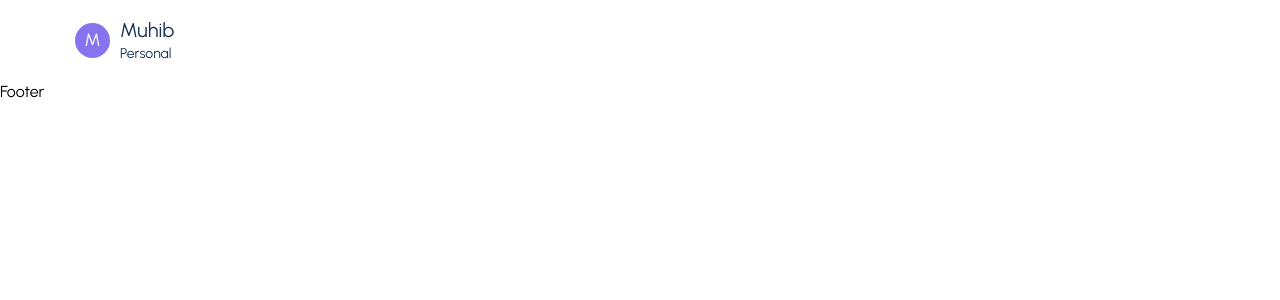
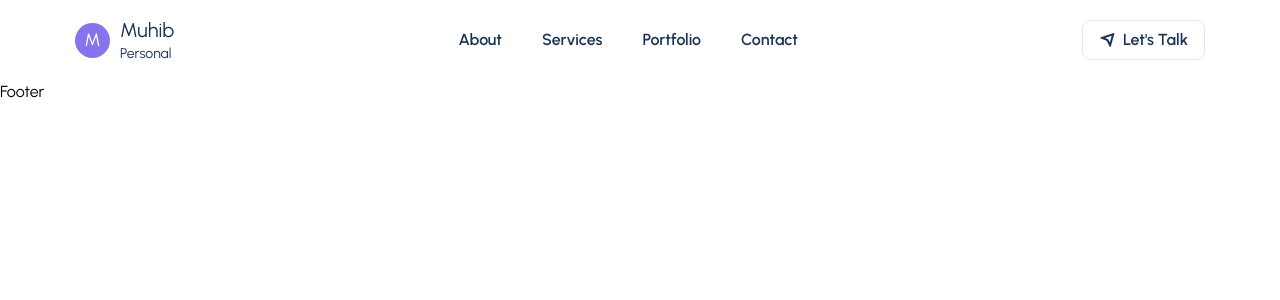
Before and after one commit to javiergp23/portfolio-jg, a React (Create React App) app: page / in a window 1280 px wide. Shown: the top 300 px of the page. Built offline with nearby package versions, Linux system fonts and the light colour scheme.

Commit message:
changes09

```diff
--- a/src/components/Header.jsx
+++ b/src/components/Header.jsx
@@ -15,6 +15,32 @@ const Header = () => {
                         <p className='text-smallTextColor text-[14px] font-[500px]'>Personal</p>
                     </div>
                 </div>
+                {/* ======== logo end =========*/}
+                {/* ======== menu start ========*/}
+                <div className='menu'>
+                    <ul className='flex items-center gap-10'>
+                        <li>
+                            <a className='text-smallTextColor font-[600]' href="#about">About</a>
+                        </li>
+                        <li>
+                            <a className='text-smallTextColor font-[600]' href="#services">Services</a>
+                        </li>
+                        <li>
+                            <a className='text-smallTextColor font-[600]' href="#portfolio">Portfolio</a>
+                        </li>
+                        <li>
+                            <a className='text-smallTextColor font-[600]' href="#contact">Contact</a>
+                        </li>
+                    </ul>
+                </div>
+                {/* ======== menu end =========*/}
+                {/* ======== menu right =========*/}
+                <div className="flex items-center gap-4">
+                    <button className='flex items-center gap-2 text-smallTextColor font-[600] border border-solid border-smallTextColorpy-2 px-4 rounded-[8px] max-h-[40px] hover:bg-smallTextColor hover:text-white hover:font-[500] ease-in duration-700'>
+                        <i class="ri-send-plane-line"></i> Let's Talk
+                    </button>
+                </div>
+                {/* ======== menu end =========*/}
             </div>
         </div>
     </header>
```
